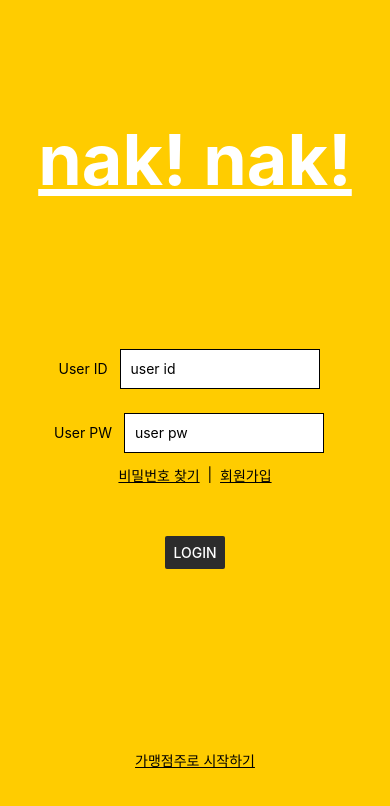
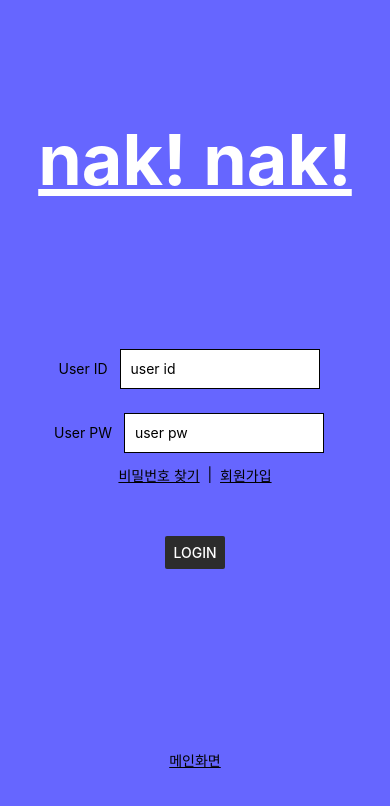
Before and after one commit to growingtree-code/RN_practice, a React Native app: screen / in a window 390 px wide. Shown: the top 806 px of the page. Built offline with nearby package versions, Linux system fonts and the light colour scheme.

Commit message:
bgcolor change & TextInput style break fix

```diff
--- a/App.js
+++ b/App.js
@@ -1,7 +1,7 @@
 //react-native_modal-> code in notion
 //make login page
 import React from 'react';
-import { SafeAreaView, View, Text, Button, TextInput, KeyboardAvoidingView, Alert } from 'react-native';
+import { SafeAreaView, View, Text, Button, TextInput, Alert } from 'react-native';
 import css from './css/custom';
 
 const App = () => {
@@ -46,7 +46,7 @@ const App = () => {
                      {/* button의 경우 title은 필수이고 color은 블록스타일안먹힘 */}
                </View>
                <View style={css.owner}>
-                        <Text onPress={()=> {alert('가맹점주로 시작하기')}} style={css.unline}>가맹점주로 시작하기</Text>
+                        <Text onPress={()=> {alert('가맹점주로 시작하기')}} style={css.unline}>메인화면</Text>
                      </View>
             </View>
      </SafeAreaView>
--- a/css/custom.js
+++ b/css/custom.js
@@ -10,7 +10,8 @@ const styles = StyleSheet.create({
    // },
    back:{
       flex: 1,
-      backgroundColor:'#FFCC00',
+      backgroundColor:'#6666FF',
+      //#FFCC00
    },
    naknak:{//view
       flex: 3,
```
Also changed, not shown: 1 other file (tests, documents, lock files or other folders).
